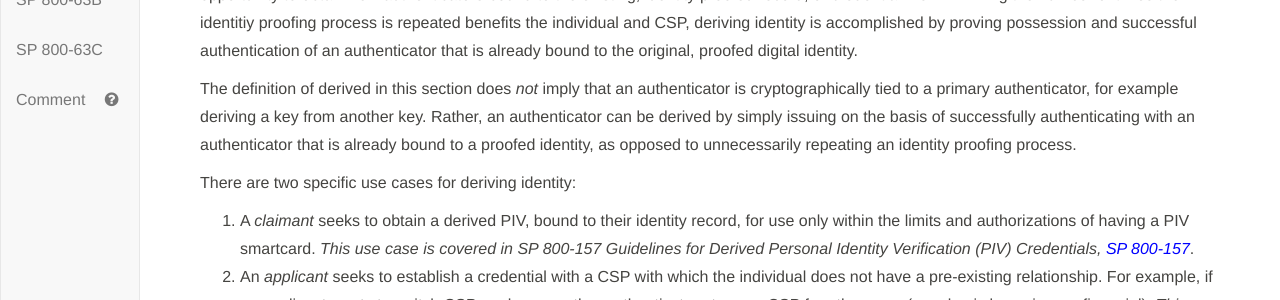
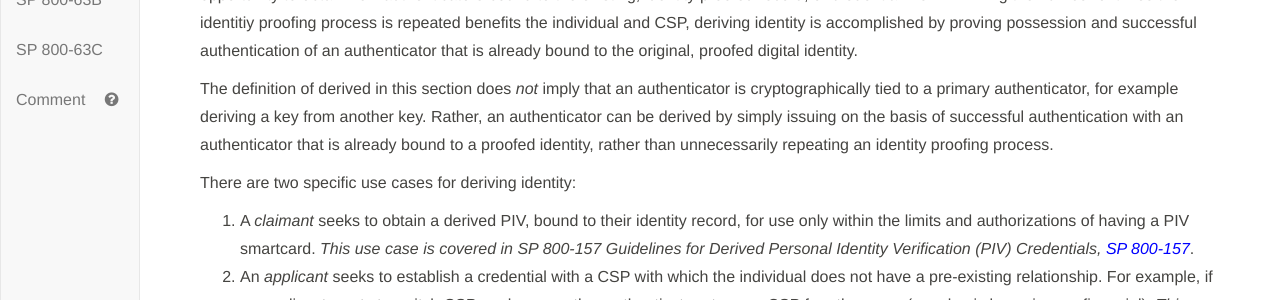
Before and after one commit to usnistgov/800-63-3, a Jekyll site: the page built from sp800-63a/sec6_dc.md, in a window 1280 px wide. Shown: the part 232-532 px from the top of the page. Built offline with Jekyll 4.4.1, drawn with Linux system fonts in a browser that asks for light colours; our own code applies the rules of GitHub Pages for plain Markdown files.

Commit message:
Create sec6_dc.md

```diff
--- a/sp800-63a/sec6_dc.md
+++ b/sp800-63a/sec6_dc.md
@@ -8,7 +8,7 @@ _This section is informative._
 
 Deriving credentials is based on the process of an individual proving to a CSP that they are the rightful subject of an identity record (i.e., a credential) that is bound to one or more authenticators they possess. This process is made available by a CSP that wants individuals to have an opportunity to obtain new authenticators bound to the existing, identity proofed record, or credential. As minimizing the number of times the identitiy proofing process is repeated benefits the individual and CSP, deriving identity is accomplished by proving possession and successful authentication of an authenticator that is already bound to the original, proofed digital identity.
 
-The definition of derived in this section does *not* imply that an authenticator is cryptographically tied to a primary authenticator, for example deriving a key from another key. Rather, an authenticator can be derived by simply issuing on the basis of successfully authenticating with an authenticator that is already bound to a proofed identity, as opposed to unnecessarily repeating an identity proofing process.
+The definition of derived in this section does *not* imply that an authenticator is cryptographically tied to a primary authenticator, for example deriving a key from another key. Rather, an authenticator can be derived by simply issuing on the basis of successful authentication with an authenticator that is already bound to a proofed identity, rather than unnecessarily repeating an identity proofing process.
 
 There are two specific use cases for deriving identity:
 
```
